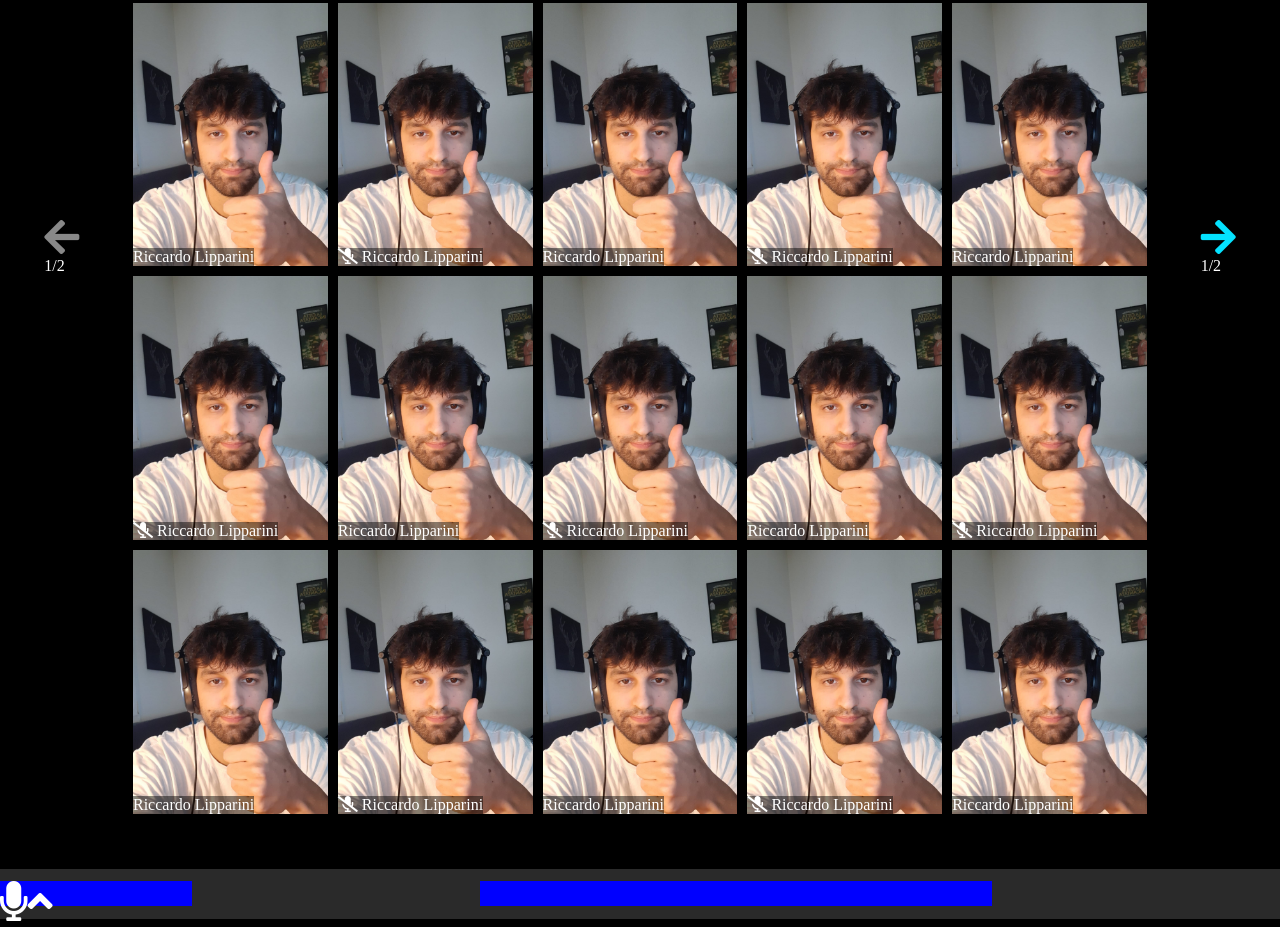
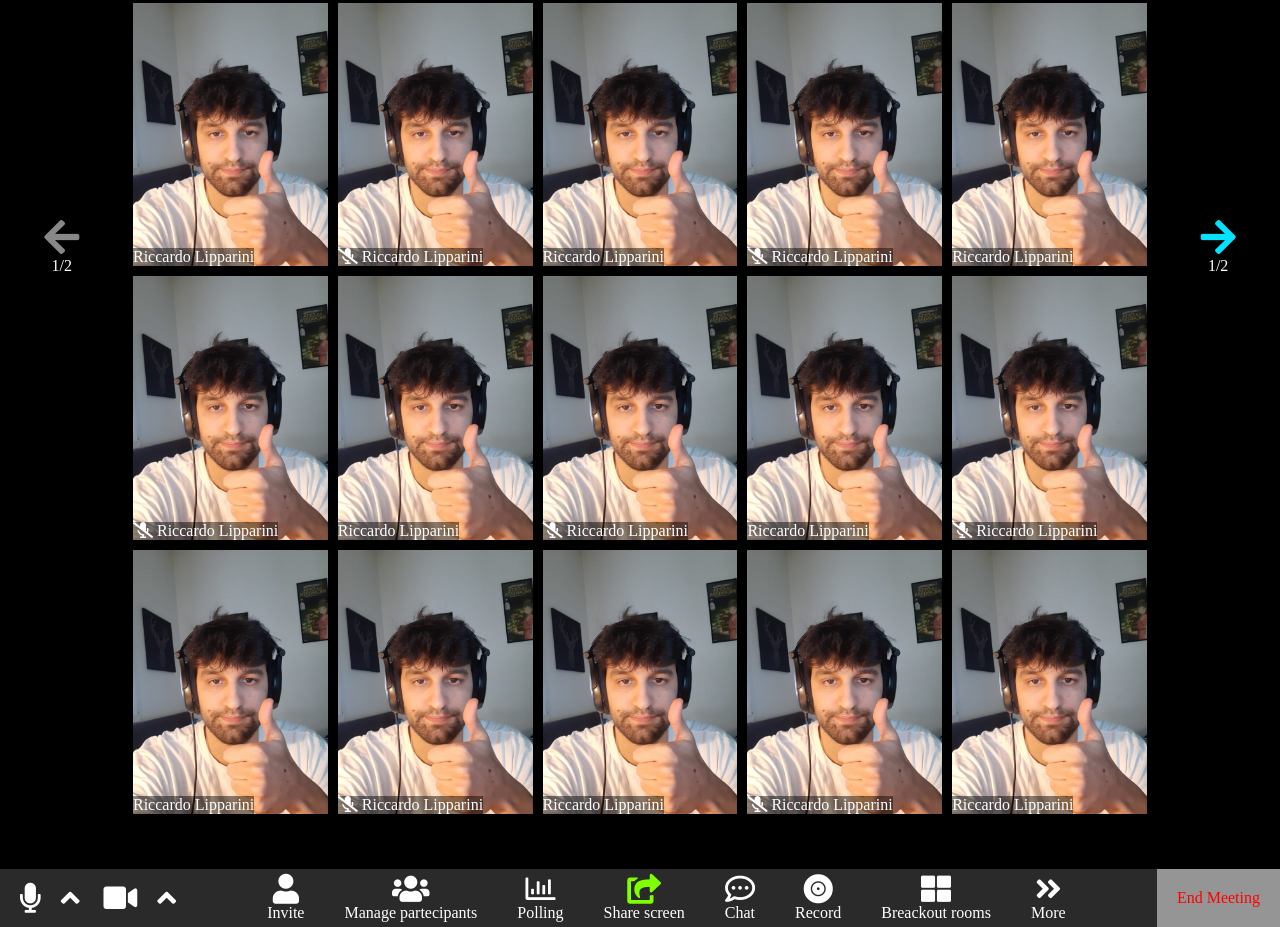
Before and after one commit to riccardolipparini/html-css-zoom, a plain HTML site: page index.html in a window 1280 px wide. Shown: the part 346-1273 px from the top of the page. Drawn offline with Linux system fonts and the light colour scheme.

Commit message:
esercizio finito

```diff
--- a/css/style.css
+++ b/css/style.css
@@ -43,6 +43,7 @@ main{
 }
 #frecciasx{
     margin-left: 20px;
+    text-align: center;
 }
 .fa-arrow-left{
     font-size: 40px;
@@ -90,6 +91,7 @@ main{
 }
 #frecciadx{
     margin-right: 20px;
+    text-align: center;
 }
 .fa-arrow-right{
 font-size: 40px;
@@ -99,7 +101,6 @@ font-size: 40px;
 footer{
     display: flex;
     width: 100%;
-    height: 50px;
     justify-content: space-between;
     align-items: center;
     /* debug */
@@ -107,21 +108,35 @@ footer{
 }
 
 footer i{
-    font-size: 40px;
+    font-size: 30px;
+}
+.fa-angle-up, .fa-video{
+    margin-left: 20px;
 }
 
 #mic{
-height: 25px;
-background-color: blue;
-width: 15%;
+    margin-left: 20px;
 }
 
 #menù{
-    height: 25px;
-    background-color: blue;
-    width: 40%;
+    text-align: center;
+    display: flex;
+    align-items: center;
 }
-
+ul{
+    display: flex;
+    list-style-type: none;
+}
+.fa-share-square{
+    color: chartreuse;
+}
+li{
+    margin: 0 20px;
+}
 #end{
-
+    background-color: rgba(255, 255, 255, 0.5);
+    display: flex;
+    align-items: center;
+    color: red;
+    padding: 20px;
 }
--- a/index.html
+++ b/index.html
@@ -117,14 +117,49 @@
         <!-- mic video -->
         <div id="mic">
             <i class="fas fa-microphone"></i><i class="fas fa-angle-up"></i>
+            <i class="fas fa-video"></i></i><i class="fas fa-angle-up"></i>
         </div>
         <!-- menu -->
         <div id="menù">
+            <ul>
+                <li>
+                    <i class="fas fa-user"></i>
+                    <p>Invite</p>
+                </li>
+                <li>
+                    <i class="fas fa-users"></i>
+                    <p>Manage partecipants</p>
+                </li>
+                <li>
+                    <i class="far fa-chart-bar"></i>
+                    <p>Polling</p>
+                </li>
+                <li>
+                    <i class="fas fa-share-square"></i>
+                    <p>Share screen</p>
+                </li>
+                <li>
+                    <i class="far fa-comment-dots"></i>
+                    <p>Chat</p>
+                </li>
+                <li>
+                    <i class="fas fa-record-vinyl"></i>
+                    <p>Record</p>
+                </li>
+                <li>
+                    <i class="fas fa-th-large"></i>
+                    <p>Breackout rooms</p>
+                </li>
+                <li>
+                    <i class="fas fa-angle-double-right"></i>
+                    <p>More</p>
+                </li>
+            </ul>
 
         </div>
         <!-- endmeeting -->
         <div id="end">
-
+            <p>End Meeting</p>
         </div>
     </footer>
 
```
